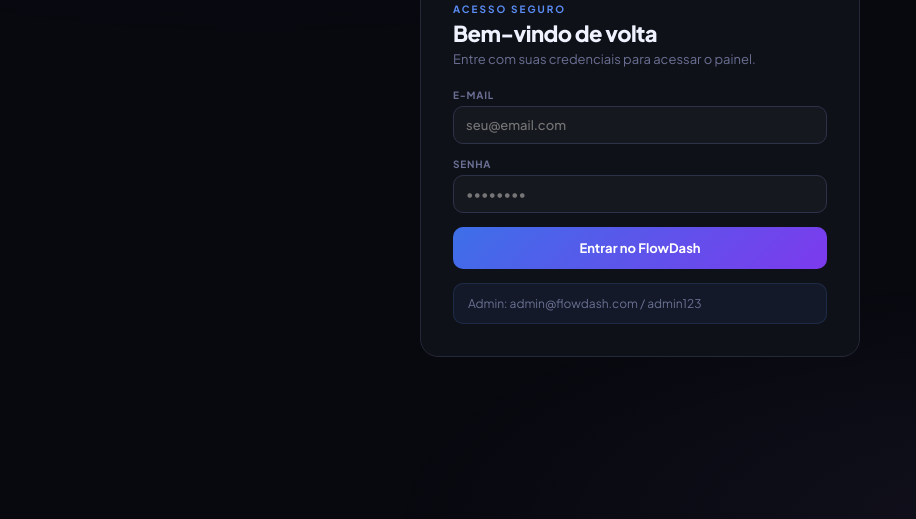
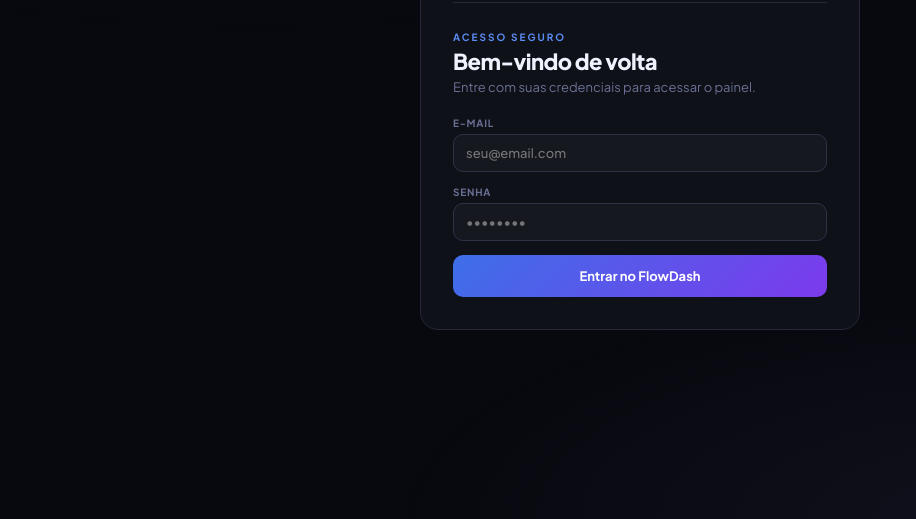
Before and after one commit to gugamelo98-maker/flowdash2, a plain HTML site: page index.html in a window 1280 px wide. Shown: the part 281-800 px from the top of the page, without its empty margins (0-916 px from the left). Drawn offline with Linux system fonts and the light colour scheme.

Commit message:
Remove admin login hint from index.html
Removed the login hint for admin credentials.

```diff
--- a/index.html
+++ b/index.html
@@ -158,7 +158,6 @@
       <button class="btn btn-primary" id="loginBtn" onclick="login()" style="width:100%;justify-content:center;padding:13px">Entrar no FlowDash</button>
     </div>
     <div id="loginError" class="login-error hidden"></div>
-    <div class="login-hint">Admin: admin@flowdash.com / admin123</div>
   </div>
 </section>
 
```
